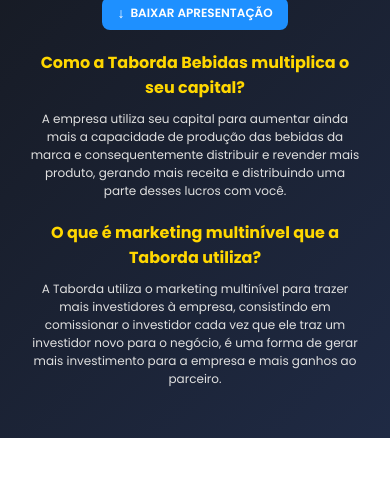
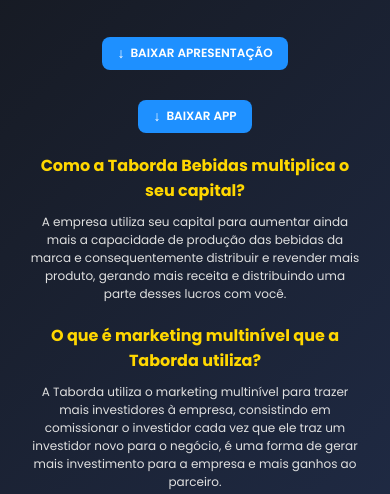
Before and after one commit to alexandreprass/taborda-bebidas-site, a plain HTML site: page public/index.html in a window 390 px wide. Shown: the part 530-1024 px from the top of the page. Before the commit the page ends 968 px from the top, so only its background shows below. Drawn offline with Linux system fonts and the light colour scheme.

Commit message:
Update index.html

```diff
--- a/public/index.html
+++ b/public/index.html
@@ -147,7 +147,7 @@
             to { opacity: 1; }
         }
 
-    .download-button {
+        .download-button, .download-app-button {
             background-color: #1e90ff;
             color: #ffffff;
             padding: 8px 20px;
@@ -162,14 +162,16 @@
             align-items: center;
             gap: 8px;
             transition: background-color 0.3s ease, transform 0.2s ease;
+            margin-top: 20px; /* Adiciona margem acima do botão */
+            width: fit-content; /* Ajusta a largura ao conteúdo */
         }
 
-    .download-button:hover {
+        .download-button:hover, .download-app-button:hover {
             background-color: #1c7ed6;
             transform: scale(1.05);
         }
 
-    .download-button::before {
+        .download-button::before,  .download-app-button::before{
             content: "↓";
             font-size: 16px;
         }
@@ -193,6 +195,13 @@
             color: #e0e0e0;
             text-align: center;
         }
+        .button-group {
+            display: flex;
+            flex-direction: column; /* Coloca os botões em coluna */
+            align-items: center; /* Centraliza os botões horizontalmente */
+            margin-top: 20px;
+            gap: 10px; /* Espaço entre os botões */
+        }
 
         @media (max-width: 600px) {
             header .logo img {
@@ -213,13 +222,13 @@
                 padding-bottom: 56.25%;
             }
 
-      .download-button {
+            .download-button, .download-app-button {
                 padding: 6px 15px;
                 font-size: 12px;
                 gap: 6px;
             }
 
-      .download-button::before {
+            .download-button::before, .download-app-button::before {
                 font-size: 14px;
             }
 
@@ -229,6 +238,11 @@
 
             .faq-section p {
                 font-size: 12px;
+            }
+            .button-group {
+                flex-direction: column;
+                align-items: center;
+                gap: 10px;
             }
         }
     </style>
@@ -251,7 +265,12 @@
                 </video>
             </div>
             <p class="promo-text">Dobre seu capital em 30 dias recebendo dividendos do nosso negócio</p>
+            <div class="button-group">
                 <a href="/tabordapdf.pdf" class="download-button" download>BAIXAR APRESENTAÇÃO</a>
+                <a href="https://drive.google.com/file/d/1Nucmv5QYPHBiAJzJlCVdUbs9ONEj6oNw/view?usp=sharing" class="download-app-button" download>
+                    BAIXAR APP
+                </a>
+            </div>
             <div class="faq-section">
                 <h3>Como a Taborda Bebidas multiplica o seu capital?</h3>
                 <p>A empresa utiliza seu capital para aumentar ainda mais a capacidade de produção das bebidas da marca e consequentemente distribuir e revender mais produto, gerando mais receita e distribuindo uma parte desses lucros com você.</p>
```
Lines whose indentation alone changed are shown as unchanged.
